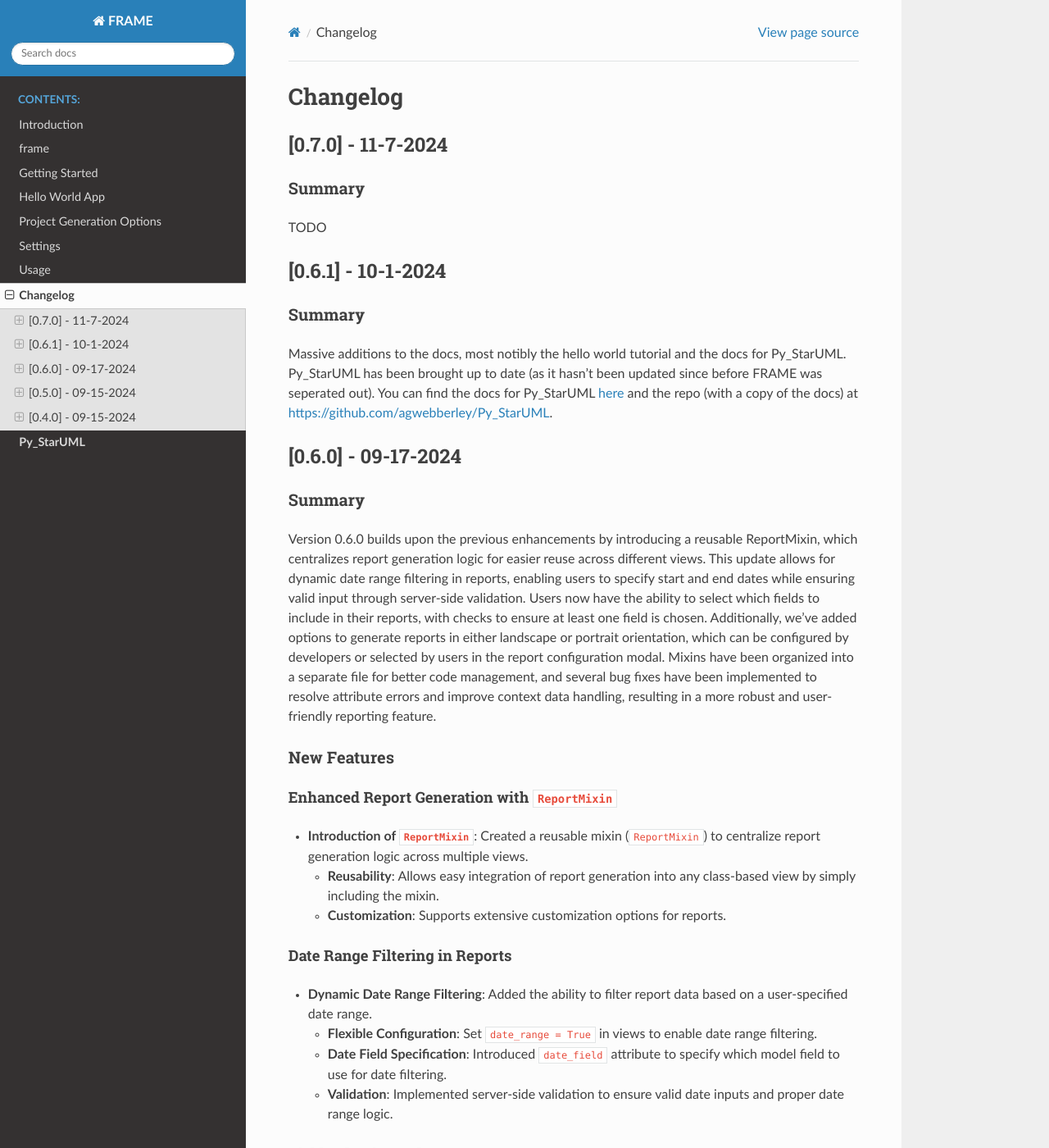
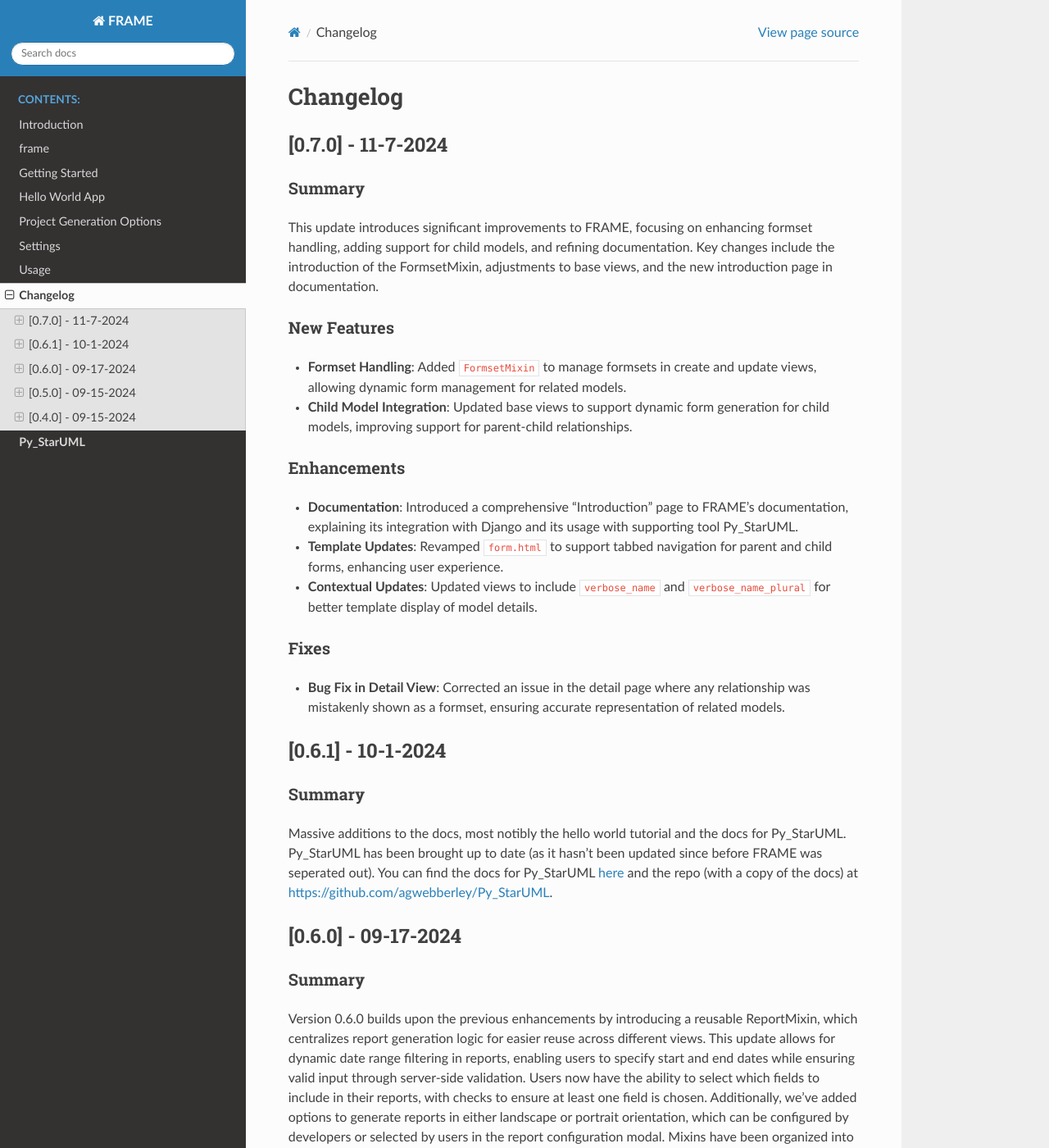
Before and after one commit to Agwebberley/FRAME, a Sphinx documentation site: the page built from docs/source/changelog.md, in a window 1280 px wide and 1400 px high. Shown: the whole window at 82% size. Built offline with Sphinx 7.4.7 and the Read the Docs theme 3.1.0, drawn with Linux system fonts in a browser that asks for light colours.

Commit message:
docs: Changelog 0.7.0

```diff
--- a/docs/source/changelog.md
+++ b/docs/source/changelog.md
@@ -1,8 +1,23 @@
 # Changelog
 
 ## [0.7.0] - 11-7-2024
+
 ### Summary
-TODO
+This update introduces significant improvements to FRAME, focusing on enhancing formset handling, adding support for child models, and refining documentation. Key changes include the introduction of the FormsetMixin, adjustments to base views, and the new introduction page in documentation.
+
+### New Features
+- **Formset Handling**: Added `FormsetMixin` to manage formsets in create and update views, allowing dynamic form management for related models.
+- **Child Model Integration**: Updated base views to support dynamic form generation for child models, improving support for parent-child relationships.
+
+### Enhancements
+- **Documentation**: Introduced a comprehensive "Introduction" page to FRAME’s documentation, explaining its integration with Django and its usage with supporting tool Py_StarUML.
+- **Template Updates**: Revamped `form.html` to support tabbed navigation for parent and child forms, enhancing user experience.
+- **Contextual Updates**: Updated views to include `verbose_name` and `verbose_name_plural` for better template display of model details.
+
+### Fixes
+- **Bug Fix in Detail View**: Corrected an issue in the detail page where any relationship was mistakenly shown as a formset, ensuring accurate representation of related models.
+
+
 
 ## [0.6.1] - 10-1-2024
 ### Summary
```
